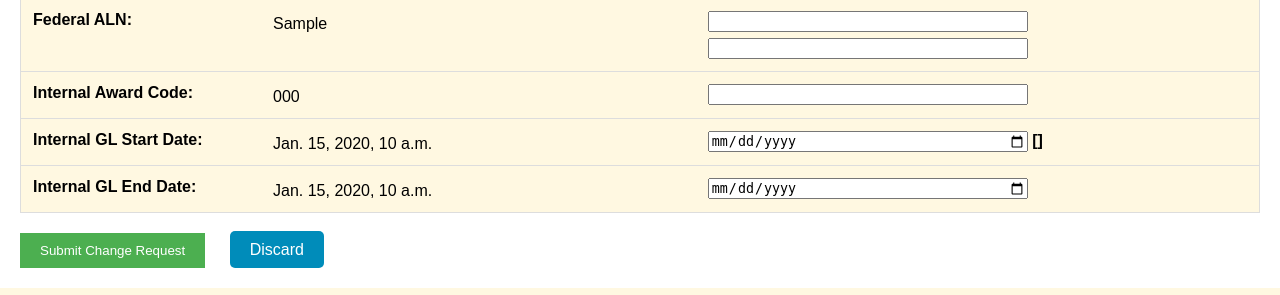
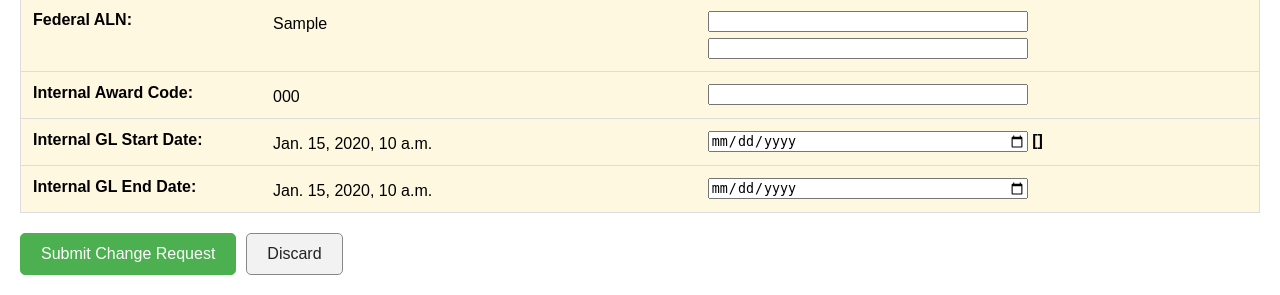
Before and after one commit to BichonInc/forms_awards, a Django app: template award_tracking_web/tracking/templates/tracking/grant_change_request_form.html in a window 1280 px wide. Shown: the part 778-1073 px from the top of the page. Run offline with Django 5.2, Linux system fonts and the light colour scheme; the template is opened without the code that fills it: most values are stand-ins (such as "Sample title", 1, 10 or a date in 2020); form fields are guessed from the names that the template uses.

Commit message:
Harmonize standalone change request navigation

```diff
--- a/award_tracking_web/tracking/templates/tracking/grant_change_request_form.html
+++ b/award_tracking_web/tracking/templates/tracking/grant_change_request_form.html
@@ -40,22 +40,58 @@
             margin-left: 10px;
         }
         .buttons {
+            display: flex;
+            flex-wrap: wrap;
+            gap: 10px;
             margin-top: 20px;
         }
-        #save-button {
+
+        .action-button {
+            display: inline-flex;
+            align-items: center;
+            justify-content: center;
+            box-sizing: border-box;
+            min-height: 42px;
+            padding: 10px 20px;
+            border: 1px solid transparent;
+            border-radius: 5px;
+            font-family: Arial, sans-serif;
+            font-size: 16px;
+            line-height: 1.2;
+            text-decoration: none;
+            cursor: pointer;
+        }
+
+        .action-button-primary {
             background-color: #4CAF50;
             color: white;
-            border: none;
-            padding: 10px 20px;
-            cursor: pointer;
+            border-color: #4CAF50;
         }
-        #back-button {
-            margin-left: 20px;
-            text-decoration: none;
-            padding: 10px 20px;
+
+        .action-button-primary:hover {
+            background-color: #429a46;
+            border-color: #429a46;
+        }
+
+        .action-button-secondary {
             background-color: #008CBA;
             color: white;
-            border-radius: 5px;
+            border-color: #008CBA;
+        }
+
+        .action-button-secondary:hover {
+            background-color: #00779e;
+            border-color: #00779e;
+        }
+
+        .action-button-neutral {
+            background-color: #f2f2f2;
+            color: #222;
+            border-color: #888;
+        }
+
+        .action-button-neutral:hover {
+            background-color: #e4e4e4;
         }
         .comparison-header,
         .comparison-row {
@@ -977,7 +1013,11 @@
             {% endif %}
 
             <div class="buttons">
-                <button type="submit" id="save-button">
+                <button
+                    type="submit"
+                    id="save-button"
+                    class="action-button action-button-primary"
+                >
                     {{ submit_button_text|default:"Submit Change Request" }}
                 </button>
 
@@ -986,6 +1026,7 @@
                         type="submit"
                         name="action"
                         value="create_coordinated_draft"
+                        class="action-button action-button-secondary"
                     >
                         Create Coordinated Draft
                     </button>
@@ -994,14 +1035,23 @@
                 {% if is_resubmission %}
                     <a
                         href="{% url 'change_request_review' change_request.id %}"
-                        id="back-button"
+                        class="action-button action-button-neutral"
                     >
                         Back to Review
                     </a>
+
+                    {% if not is_new_grant_request %}
+                        <a
+                            href="{% url 'grant_detail' grant.grant_id %}"
+                            class="action-button action-button-neutral"
+                        >
+                            Return to Grant Detail
+                        </a>
+                    {% endif %}
                 {% else %}
                     <a
                         href="{% url 'grant_detail' grant.grant_id %}"
-                        id="back-button"
+                        class="action-button action-button-neutral"
                     >
                         Discard
                     </a>
```
